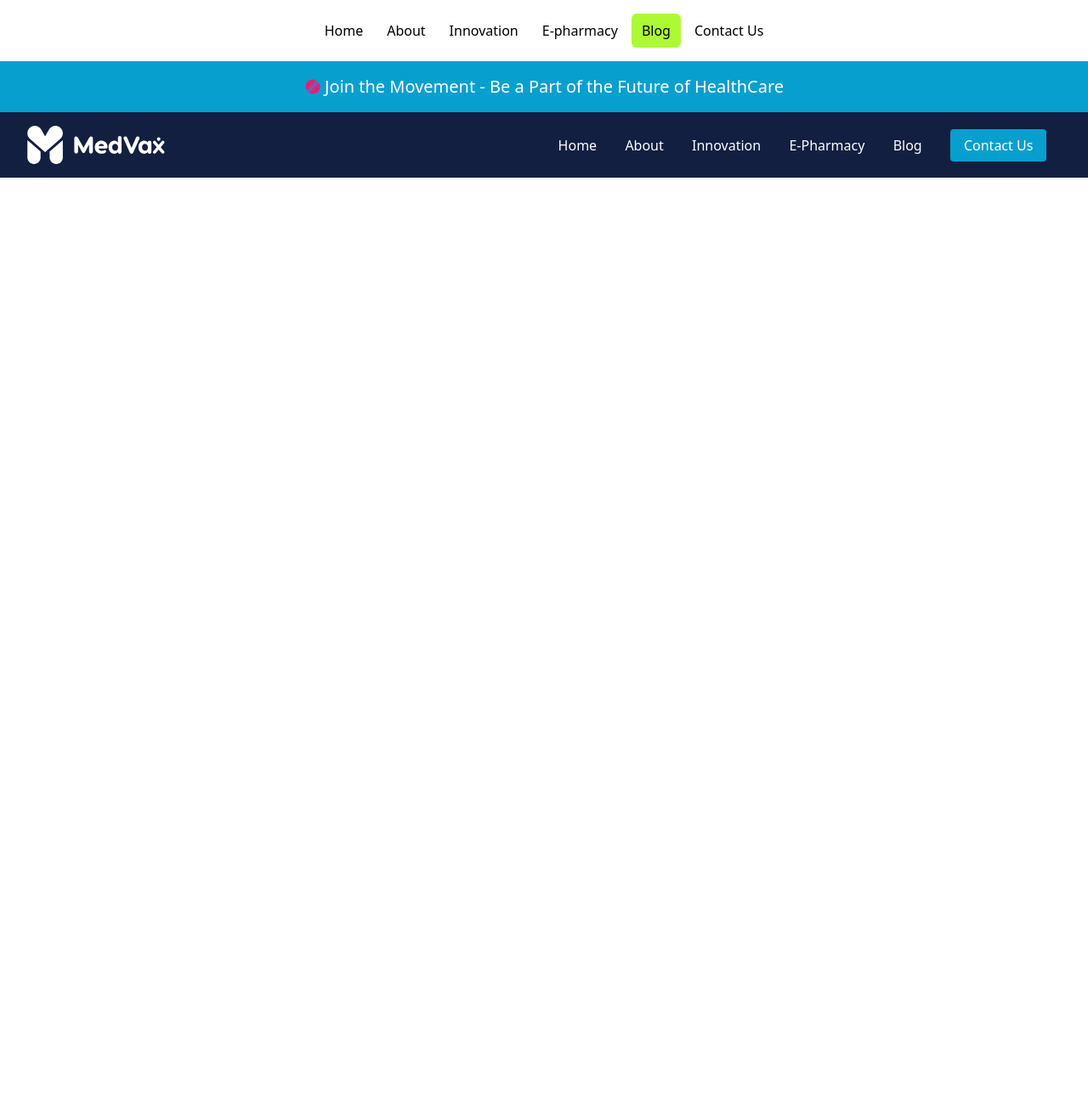
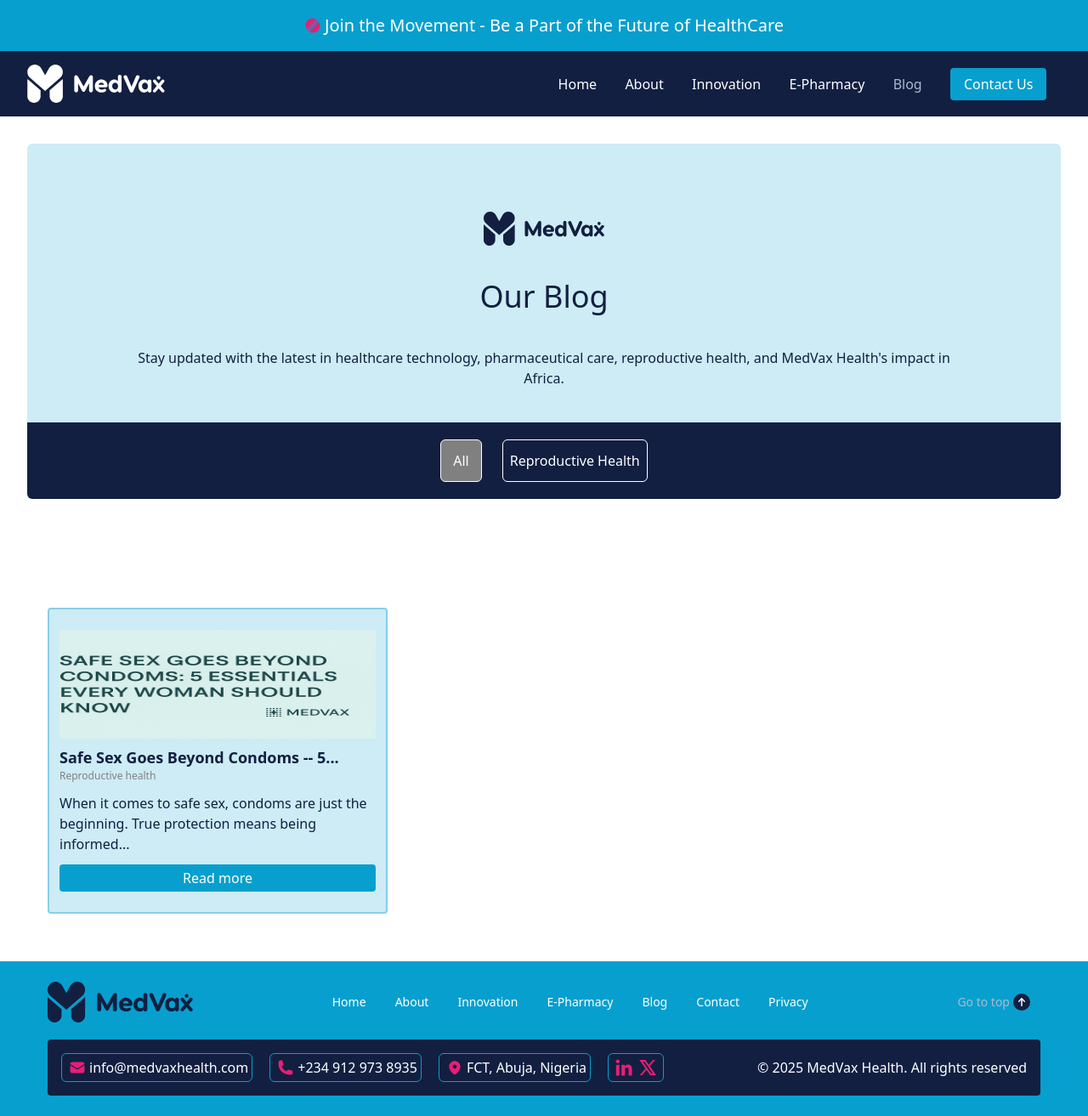
Before and after one commit to ejasonos/lesousTraining, a Vue app in the folder medvax-clone/: page /blog in a window 1280 px wide. Shown: the whole page at 85% size. Before the commit the page ends 800 px from the top, so only its background shows below. Built offline with nearby package versions, Linux system fonts and the light colour scheme.

Commit message:
updated files

```diff
--- a/medvax-clone/src/App.vue
+++ b/medvax-clone/src/App.vue
@@ -2,19 +2,8 @@
 </script>
 
 <template>
-  <nav class="flex justify-center m-4 gap-x-1">
-    <router-link to="/" class="px-3 py-2 rounded-md">Home</router-link>
-    <router-link to="/about" class="px-3 py-2 rounded-md">About</router-link>
-    <router-link to="/innovation" class="px-3 py-2 rounded-md">Innovation</router-link>
-    <router-link to="/epharmacy" class="px-3 py-2 rounded-md">E-pharmacy</router-link>
-    <router-link to="/blog" class="px-3 py-2 rounded-md">Blog</router-link>
-    <router-link to="/contactus" class="px-3 py-2 rounded-md">Contact Us</router-link>
-  </nav>
   <router-view />
 </template>
 
 <style scoped>
-.router-link-exact-active {
-  background-color: #acfa36;
-}
 </style>
--- a/medvax-clone/src/components/TopnavSection.vue
+++ b/medvax-clone/src/components/TopnavSection.vue
@@ -47,3 +47,9 @@
       </div>
    </nav>
 </template>
+
+<style>
+.router-link-active {
+  color: #abc;
+}
+</style>
--- a/medvax-clone/src/views/About.vue
+++ b/medvax-clone/src/views/About.vue
@@ -107,7 +107,6 @@
      <ImpactSection />
 
      <!-- Team of experts -->
-     <!-- Hero page -->
     <section class="flex flex-col justify-center items-center h-fit rounded-md medvax-bg-lightblue medvax-text-deepblue m-8 pt-20 gap-y-10 text-center">
         <img src="../assets/logo-footer-BYjAwJzc.svg" alt="medvax logo" class="h-10 w-auto" />
         <h1 class="text-4xl font-normal">Our Team of Experts</h1>
@@ -118,6 +117,7 @@
           <button class="px-2 py-3 rounded-md border-1 border-white text-white">Mangament</button>
         </div>
     </section>
+
     <!-- Personnel (CEO) -->
     <div class="flex flex-col w-fit my-18 mx-8 rounded-lg relative">
       <img alt="personnel" src="../assets/hp.svg" class="h-90 w-75 border rounded-xl" />
--- a/medvax-clone/src/views/Blog.vue
+++ b/medvax-clone/src/views/Blog.vue
@@ -1,8 +1,45 @@
 <script setup>
+import FooterSection from '../components/FooterSection.vue';
 import TopnavSection from '../components/TopnavSection.vue';
 </script>
 
 <template>
     <!-- Header and Navigation Section -->
     <TopnavSection />
+     <!-- Team of experts -->
+    <section class="flex flex-col justify-center items-center h-fit rounded-md medvax-bg-lightblue medvax-text-deepblue m-8 pt-20 gap-y-10 text-center">
+        <img src="../assets/logo-footer-BYjAwJzc.svg" alt="medvax logo" class="h-10 w-auto" />
+        <h1 class="text-4xl font-normal">Our Blog</h1>
+        <p class="px-32">Stay updated with the latest in healthcare technology, pharmaceutical care, reproductive health, and MedVax Health's impact in Africa.</p>
+        <div class="flex justify-center items-center p-5 medvax-bg-deepblue gap-x-6 w-full rounded-bl-md rounded-br-md">
+          <button class="px-3.5 py-3 rounded-md border-1 border-white text-white bg-[gray]">All</button>
+          <button class="px-2 py-3 rounded-md border-1 border-white text-white">Reproductive Health</button>
+        </div>
+    </section>
+
+     <!-- Our Blog Section -->
+    <section class="w-full flex flex-col pt-24 p-14 medvax-text-deepblue gap-y-10">
+      <!-- List of card items -->
+      <div class="flex w-full">
+        <div class="flex flex-col w-[400px] border-[skyblue] border-2 px-3 py-6 gap-y-2 rounded-sm medvax-bg-lightblue">
+          <img
+          alt="safe sex"
+          src="../assets/safe_sex.png"
+          class="h-32 w-full overflow-hidden"/>
+          <div class="flex flex-col gap-3">
+            <h1 class="text-lg font-bold">
+                Safe Sex Goes Beyond Condoms -- 5...
+                <span class="text-xs text-[gray] block font-extralight">Reproductive health</span>
+            </h1>
+            <p class="text-md font-normal">
+                When it comes to safe sex, condoms are just the beginning. True protection means being informed...
+            </p>
+            <button class="w-full text-center p-1 rounded-sm text-white font-normal medvax-bg-blue">Read more</button>
+          </div>
+        </div>
+      </div>
+    </section>
+
+    <!-- Footer Section -->
+     <FooterSection />
 </template>
--- a/medvax-clone/src/views/Epharmacy.vue
+++ b/medvax-clone/src/views/Epharmacy.vue
@@ -1,8 +1,41 @@
 <script setup>
+import FooterSection from '../components/FooterSection.vue';
 import TopnavSection from '../components/TopnavSection.vue';
+
+let items = 0
 </script>
 
 <template>
     <!-- Header and Navigation Section -->
     <TopnavSection />
+
+         <!-- Hero page -->
+    <section class="flex flex-col justify-center items-center h-[70vh] rounded-md medvax-bg-lightblue medvax-text-deepblue m-8 gap-y-10 p-32 text-center">
+        <img src="../assets/logo-footer-BYjAwJzc.svg" alt="medvax logo" class="h-10 w-auto" />
+        <h1 class="text-4xl font-normal">MedVax Health E-Pharmacy</h1>
+        <p>Place orders, pick up your orders or have them delivered to you.</p>
+    </section>
+
+
+     <!-- Checkout section -->
+      <!-- Ready to checkout Section -->
+    <div
+      class="flex justify-between items-center p-12 rounded-md mx-10 my-14 relative medvax-text-deepblue medvax-bg-lightblue"
+    >
+      <div class="flex flex-col w-2/3">
+        <h1 class="text-lg font-bold">
+          Ready to checkout?
+        </h1>
+        <p class="text-md font-medium">
+          Complete your order and proceed to secure payment. We offer multiple payment options for your convenience.
+        </p>
+      </div>
+      <button class="rounded-md h-fit w-fit px-4 py-3 medvax-bg-blue medvax-text-deepblue font-medium">
+        checkout (<input v-model="items" placeholder="0" class="w-[24px] text-center" />)
+      </button>
+    </div>
+
+    <!-- Footer Section -->
+     <FooterSection />
+
 </template>
--- a/medvax-clone/src/views/Innovation.vue
+++ b/medvax-clone/src/views/Innovation.vue
@@ -1,4 +1,6 @@
 <script setup>
+import FooterSection from '../components/FooterSection.vue';
+import ServicesSection from '../components/ServicesSection.vue'
 import TopnavSection from '../components/TopnavSection.vue';
 </script>
 
@@ -12,4 +14,10 @@
         <h1 class="text-4xl font-normal">Our Innovation</h1>
         <p>Explore a suite of MedVax Health products tailored to provide cutting edge healthcare services, even in remote and underserved communities.</p>
     </section>
+
+    <!-- Innovations -->
+     <ServicesSection />
+
+    <!-- Footer Section -->
+     <FooterSection />
 </template>
```
Also changed, not shown: medvax-clone/src/views/Home.vue (+0 -8 lines).
